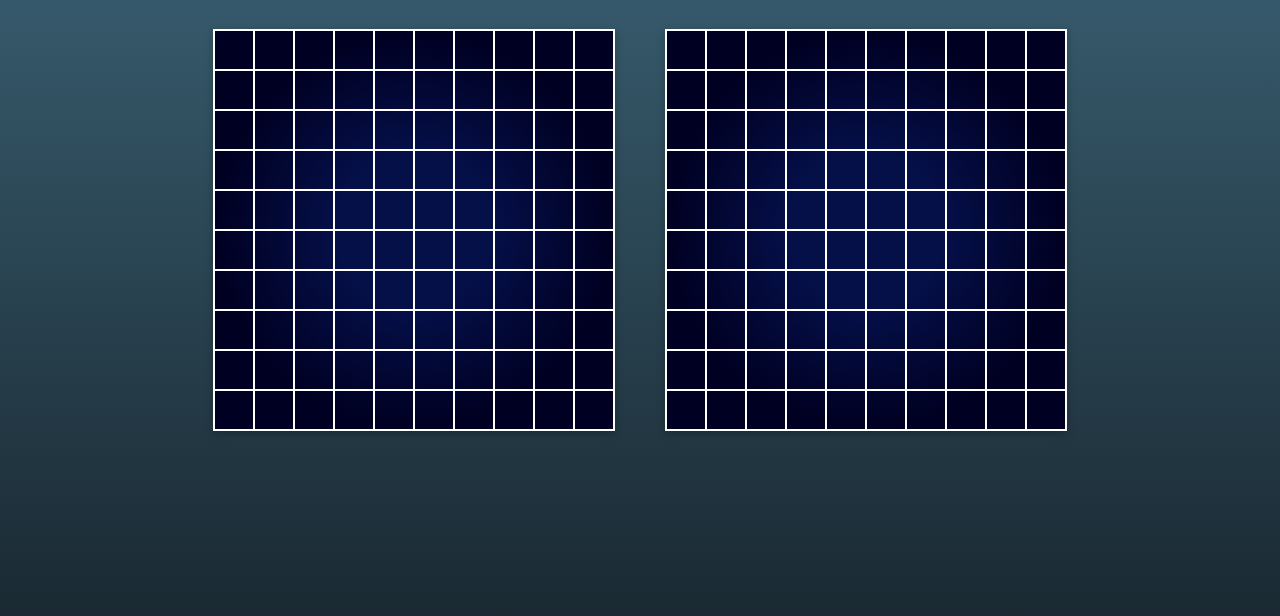
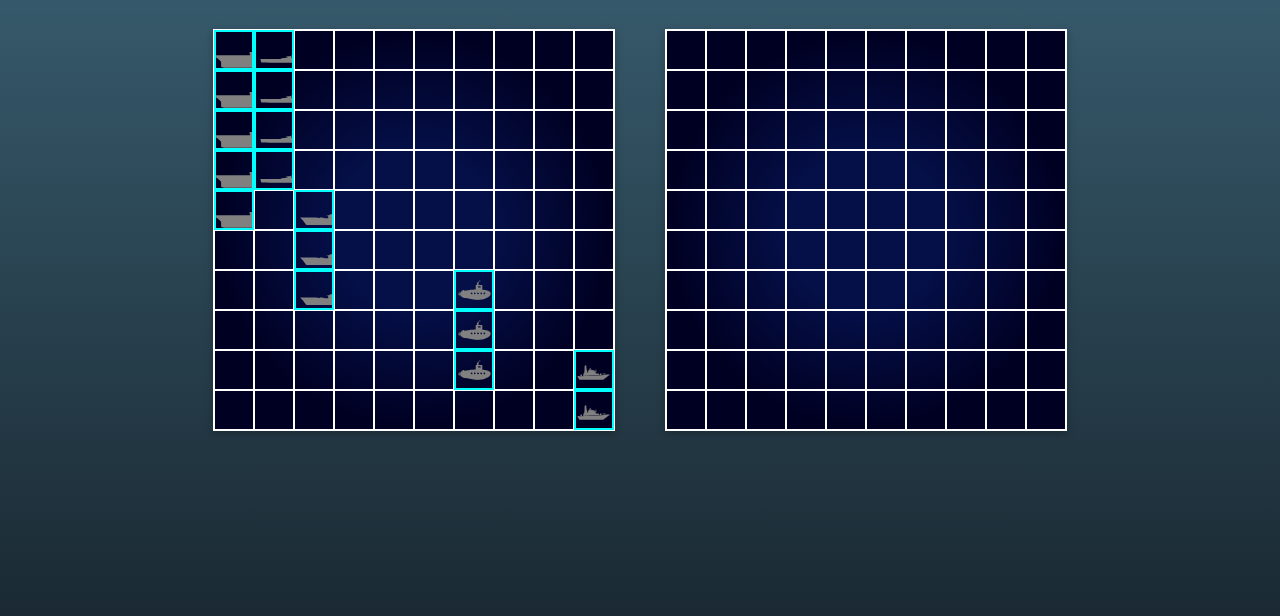
Before and after one commit to Gulcan00/battleship, a website built with webpack: page dist/index.html in a window 1280 px wide. Shown: the part 90-706 px from the top of the page. Built offline with nearby package versions, Linux system fonts and the light colour scheme; a web font is replaced by a local one.

Commit message:
Display player ships with images

```diff
--- a/src/index.js
+++ b/src/index.js
@@ -4,6 +4,9 @@ import './style.css';
 function displayBoard(board, onClick = null) {
   const div = document.createElement('div');
   div.classList.add('board');
+  if (!onClick) {
+    div.classList.add('player');
+  }
   board.forEach((row, rowIndex) =>
     row.forEach((cell, colIndex) => {
       const btn = document.createElement('button');
@@ -11,6 +14,8 @@ function displayBoard(board, onClick = null) {
         btn.classList.add('hit');
       } else if (cell === 'miss') {
         btn.classList.add('miss');
+      } else if (cell) {
+        btn.classList.add(cell);
       }
       btn.innerText = '';
       btn.dataset.row = rowIndex;
@@ -59,7 +64,7 @@ function domController() {
     boards.appendChild(player2Board);
 
     if (game.checkWinner()) {
-      console.log(game.checkWinner());
+      alert(`${game.checkWinner()} won!!!!`);
       game = Game();
       updateScreen();
     }
--- a/src/style.css
+++ b/src/style.css
@@ -45,13 +45,51 @@ body {
   height: 100%;
 }
 
-button {
+.board > button {
   appearance: none;
-  background-color: inherit;
+  background-color: transparent;
   outline: none;
   border: 1px solid white;
   padding: 10px;
   position: relative;
+}
+
+.board.player > button.carrier,
+.board.player > button.battleship,
+.board.player > button.submarine,
+.board.player > button.destroyer,
+.board.player > button.patrolBoat {
+  border: 2px solid aqua;
+}
+
+.board.player > button.carrier::after {
+  background: url(./images/carrier.svg);
+}
+.board.player > button.battleship::after {
+  background: url(./images/battleship.svg);
+}
+.board.player > button.submarine::after {
+  background: url(./images/submarine.svg);
+}
+.board.player > button.destroyer::after {
+  background: url(./images/destroyer.svg);
+}
+.board.player > button.patrolBoat::after {
+  background: url(./images/patrolBoat.svg);
+}
+
+.board.player > button.carrier::after,
+.board.player > button.battleship::after,
+.board.player > button.submarine::after,
+.board.player > button.destroyer::after,
+.board.player > button.patrolBoat::after {
+  position: absolute;
+  content: '';
+  width: 100%;
+  height: 100%;
+  top: 0;
+  right: 0;
+  background-size: cover;
 }
 
 button.hit::after,
```
Also changed, not shown: src/images/battleship.svg (added), src/images/carrier.svg (added), src/images/destroyer.svg (added), src/images/patrolBoat.svg (added), src/images/submarine.svg (added).
